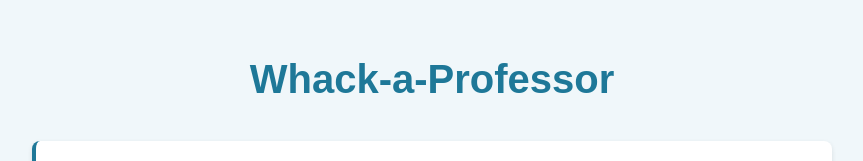
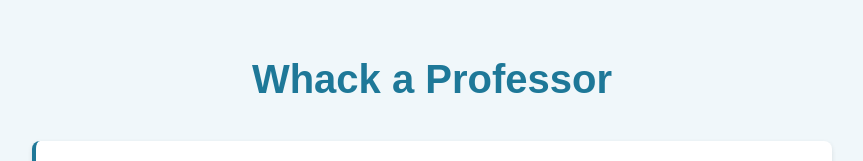
Before and after one commit to huscse/webdev, a plain HTML site: page webdev/index.html in a window 1280 px wide. Shown: the top 161 px of the page, without its empty margins (208-1071 px from the left). Drawn offline with Linux system fonts and the light colour scheme.

Commit message:
reverted the changes

```diff
--- a/webdev/index.html
+++ b/webdev/index.html
@@ -8,11 +8,11 @@
       content="Whack-a-Professor - A fun and educational twist on the classic arcade game."
     />
     <link rel="stylesheet" href="styles.css" />
-    <title>Whack-a-Professor</title>
+    <title>Whack a Professor</title>
   </head>
   <body>
     <header>
-      <h1>Whack-a-Professor</h1>
+      <h1>Whack a Professor</h1>
     </header>
 
     <div class="content-section">
@@ -59,7 +59,7 @@
       document
         .getElementById('start-button')
         .addEventListener('click', function () {
-          window.location.href = "Whack-A-Mole.html";
+          window.location.href = 'Whack-A-Mole.html';
         });
     </script>
   </body>
```
